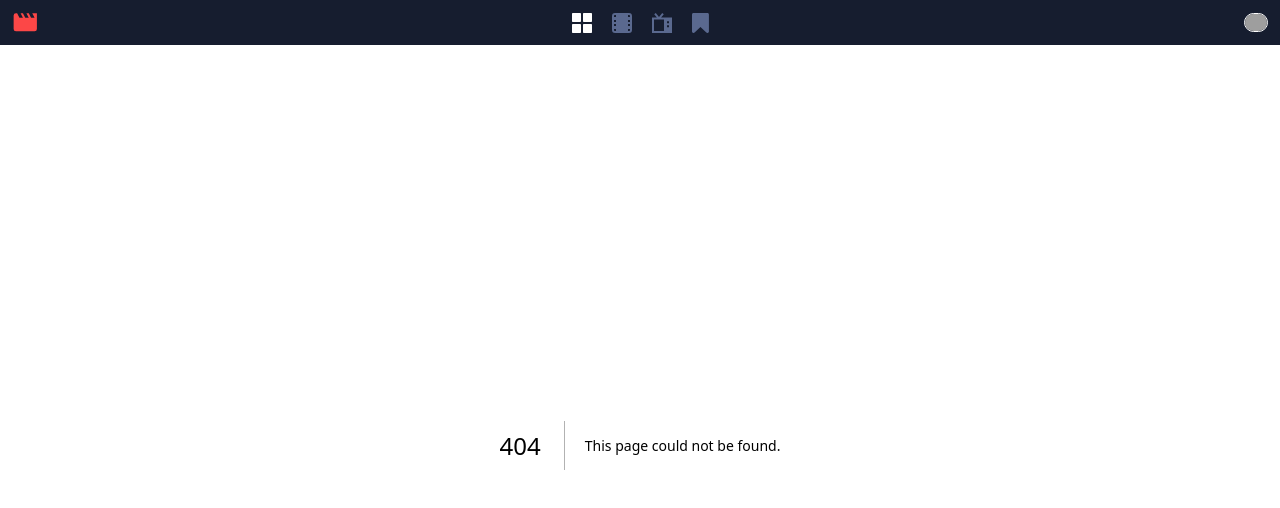
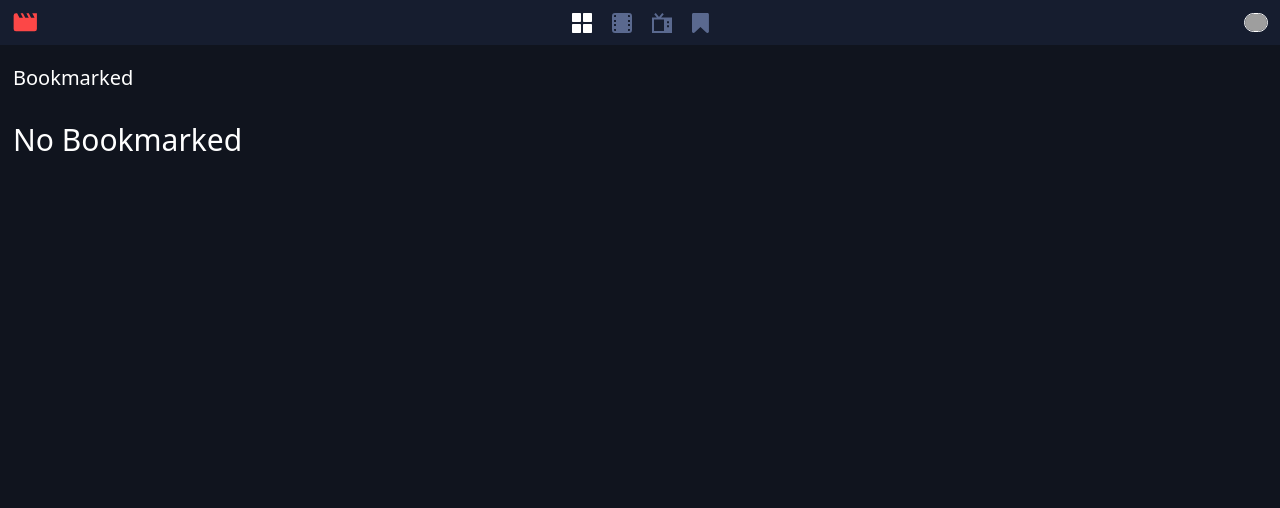
Before and after one commit to Bdmnss/entertainment-web-app, a Next.js app: page /bookmarkPage in a window 1280 px wide. Before the commit this address had no page. Shown: the top 508 px of the page. Built offline with nearby package versions, Linux system fonts and the light colour scheme; grey boxes are pictures that could not be loaded.

Commit message:
add bookmarked page

```diff
--- /dev/null
+++ b/app/bookmarkPage/page.tsx
@@ -0,0 +1,76 @@
+"use client";
+import { useBookmarkStore } from "@/stores/bookmarkStore";
+import Image from "next/image";
+import bookmarkFullIcon from "../../public/assets/icon-bookmark-full.svg";
+import bookmarkEmptyIcon from "../../public/assets/icon-bookmark-empty.svg";
+import movieCategoryIcon from "../../public/assets/icon-category-movie.svg";
+import tvCategoryIcon from "../../public/assets/icon-category-tv.svg";
+
+export default function Page() {
+  const bookmarkStore = useBookmarkStore();
+
+  const hasBookmarkedItems = bookmarkStore.data.some(
+    (item) => item.isBookmarked
+  );
+
+  return (
+    <div className="bg-[#10141e] min-h-screen min-w-screen px-[1.3rem] pt-7 pb-10">
+      <h2 className="text-white text-[2rem] font-light mb-[2.4rem]">
+        Bookmarked
+      </h2>
+      <div className=" flex flex-wrap gap-[1.3rem] ">
+        {hasBookmarkedItems ? (
+          bookmarkStore.data.map((item) =>
+            item.isBookmarked ? (
+              <div key={item.title}>
+                <div
+                  style={{
+                    backgroundImage: `url(${item.thumbnail.regular.small})`,
+                  }}
+                  className="relative bg-cover bg-center rounded-[0.8rem] w-[16.5rem] h-[11rem] mb-[1rem]"
+                >
+                  <div
+                    className="w-[3.2rem] h-[3.2rem] bg-[#10141e] rounded-full flex items-center
+                  justify-center opacity-70 absolute right-3 top-3"
+                    onClick={() => bookmarkStore.toggleBookmark(item.title)}
+                  >
+                    {item.isBookmarked ? (
+                      <Image src={bookmarkFullIcon} alt="bookmark full icon" />
+                    ) : (
+                      <Image
+                        src={bookmarkEmptyIcon}
+                        alt="bookmark empty icon"
+                      />
+                    )}
+                  </div>
+                </div>
+                <div className="flex items-center gap-2">
+                  <p className="text-white text-[1.1rem] font-light">
+                    {item.year}
+                  </p>
+                  <div className="w-[3px] h-[3px] bg-white rounded-full"></div>
+                  {item.category === "Movie" ? (
+                    <Image src={movieCategoryIcon} alt="movie icon" />
+                  ) : (
+                    <Image src={tvCategoryIcon} alt="tv icon" />
+                  )}
+                  <div className="w-[3px] h-[3px] bg-white rounded-full"></div>
+                  <p className="text-white text-[1.1rem] font-light">
+                    {item.rating}
+                  </p>
+                </div>
+                <h2 className="text-white text-[1.4rem] font-medium">
+                  {item.title}
+                </h2>
+              </div>
+            ) : null
+          )
+        ) : (
+          <div className="flex justify-center items-center text-white text-[3rem]">
+            No Bookmarked
+          </div>
+        )}
+      </div>
+    </div>
+  );
+}
--- a/components/Header.tsx
+++ b/components/Header.tsx
@@ -4,6 +4,7 @@ import Image from "next/image";
 import logo from "../public/assets/logo.svg";
 import avatar from "../public/assets/image-avatar.png";
 import { usePageStore } from "@/stores/pageStore";
+import Link from "next/link";
 
 export default function Header() {
   const pageStore = usePageStore();
@@ -11,6 +12,7 @@ export default function Header() {
     <header className="bg-[#161d2f] flex justify-between items-center p-5">
       <Image src={logo} alt="Logo" width={24} />
       <div className="flex justify-between items-center gap-8">
+        <Link href="/">
           <svg
             width="20"
             height="20"
@@ -22,7 +24,9 @@ export default function Header() {
               fill={pageStore.currentPage === "home" ? "#fff" : "#5A698F"}
             />
           </svg>
+        </Link>
 
+        <Link href="/">
           <svg
             width="20"
             height="20"
@@ -34,7 +38,9 @@ export default function Header() {
               fill={pageStore.currentPage === "movies" ? "#fff" : "#5A698F"}
             />
           </svg>
+        </Link>
 
+        <Link href="/">
           <svg
             width="20"
             height="20"
@@ -46,7 +52,9 @@ export default function Header() {
               fill={pageStore.currentPage === "series" ? "#fff" : "#5A698F"}
             />
           </svg>
+        </Link>
 
+        <Link href="/bookmarkPage">
           <svg
             width="17"
             height="20"
@@ -58,6 +66,7 @@ export default function Header() {
               fill={pageStore.currentPage === "bookmark" ? "#fff" : "#5A698F"}
             />
           </svg>
+        </Link>
       </div>
 
       <Image
```
Lines whose indentation alone changed are shown as unchanged.
